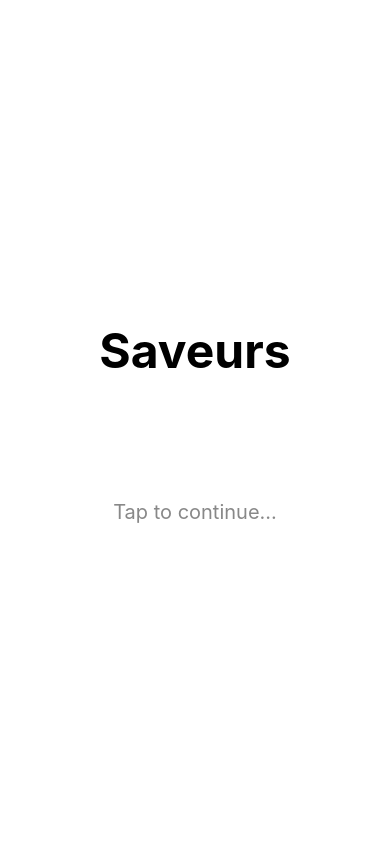
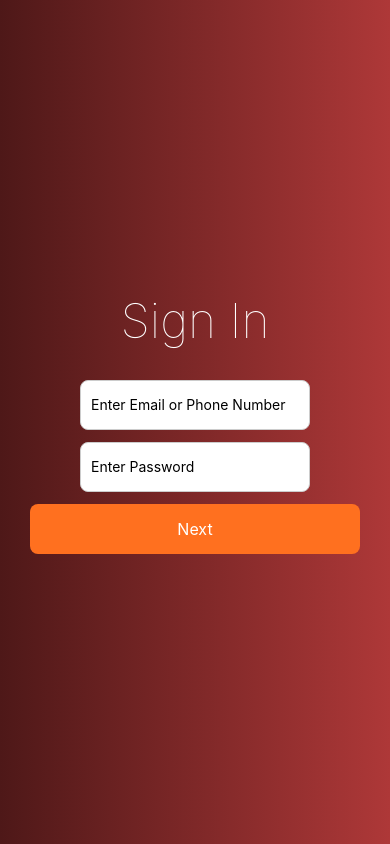
Before and after one commit to wes-brook/Saveurs, a React Native app: screen /SignUpScreen in a window 390 px wide. Built offline with nearby package versions, Linux system fonts and the light colour scheme.

Commit message:
9/15/24 Update: Started UI development

```diff
--- a/App.js
+++ b/App.js
@@ -1,66 +1,10 @@
-// import React from 'react';
-// import { StatusBar } from 'expo-status-bar';
-// import { StyleSheet, Text, View, TouchableOpacity } from 'react-native';
-// import { NavigationContainer } from '@react-navigation/native';
-// import { createStackNavigator } from '@react-navigation/stack';
-//
-//
-// // Home screen
-// function HomeScreen({ navigation }) {
-//   return (
-//     <TouchableOpacity style={styles.container} onPress={() => navigation.navigate('NextScreen')}>
-//       <Text style={styles.title}>Saveurs</Text>
-//       <Text style={styles.subtitle}>Tap to continue...</Text>
-//     </TouchableOpacity>
-//   );
-// }
-//
-// // New screen
-// function NextScreen() {
-//   return (
-//     <View>
-//       <Text style={styles.title}>Welcome</Text>
-//     </View>
-//   );
-// }
-//
-// const Stack = createStackNavigator();
-//
-// export default function App() {
-//   return (
-//     <NavigationContainer>
-//       <Stack.Navigator>
-//         <Stack.Screen name="Home" component={HomeScreen} options={{ headerShown: false}} />
-//         <Stack.Screen name="NextScreen" component={NextScreen} options={{ headerShown: false}} />
-//       </Stack.Navigator>
-//     </NavigationContainer>
-//   );
-// }
-//
-// const styles = StyleSheet.create({
-//   container: {
-//     flex: 1,
-//     backgroundColor: '#fff',
-//     alignItems: 'center',
-//     justifyContent: 'center',
-//   },
-//   title: {
-//     fontSize: 48,
-//     marginBottom: 20, // space between title and its surroundings
-//   },
-//   subtitle: {
-//     fontSize: 20,
-//     color: '#888',
-//     paddingTop: 100,  // Adds space below the title without moving the title up
-//   },
-// });
-
 // App.js
 import React from 'react';
 import { NavigationContainer } from '@react-navigation/native';
 import { createStackNavigator } from '@react-navigation/stack';
-import HomeScreen from './components/HomeScreen';
+import SignUpScreen from './components/SignUpScreen';
 import NextScreen from './components/NextScreen';
+import StartScreen from './components/StartScreen';
 
 const Stack = createStackNavigator();
 
@@ -68,7 +12,8 @@ export default function App() {
   return (
     <NavigationContainer>
       <Stack.Navigator>
-        <Stack.Screen name="Home" component={HomeScreen} options={{ headerShown: false }} />
+        <Stack.Screen name="StartScreen" component={StartScreen} options={{ headerShown: false }} />
+        <Stack.Screen name="SignUpScreen" component={SignUpScreen} options={{ headerShown: false }} />
         <Stack.Screen name="NextScreen" component={NextScreen} options={{ headerShown: false }} />
       </Stack.Navigator>
     </NavigationContainer>
--- a/components/HomeScreen.js
+++ /dev/null
@@ -1,34 +0,0 @@
-// HomeScreen.js
-import React from 'react';
-import { StyleSheet, Text, View, TouchableOpacity } from 'react-native';
-
-const HomeScreen = ({ navigation }) => {
-  return (
-    <TouchableOpacity style={styles.container} onPress={() => navigation.navigate('NextScreen')}>
-      <Text style={styles.title}>Saveurs</Text>
-      <Text style={styles.subtitle}>Tap to continue...</Text>
-    </TouchableOpacity>
-  );
-};
-
-const styles = StyleSheet.create({
-  container: {
-    flex: 1,
-    backgroundColor: '#fff',
-    alignItems: 'center',
-    justifyContent: 'center',
-  },
-  title: {
-    fontSize: 48,
-    fontWeight: 'bold',
-    //color: '#4CAF50',
-    marginBottom: 20,
-  },
-  subtitle: {
-    fontSize: 20,
-    color: '#888',
-    paddingTop: 100,
-  },
-});
-
-export default HomeScreen;
--- /dev/null
+++ b/components/SignUpScreen.js
@@ -0,0 +1,62 @@
+import React from 'react';
+import { View, TextInput, Text, TouchableOpacity, StyleSheet } from 'react-native';
+import {LinearGradient} from 'expo-linear-gradient';
+
+const App = () => {
+  return (
+    <LinearGradient colors={['#4E1818', '#AE3838']} start={{ x: 0, y: 0 }} end={{ x: 1, y: 0 }} style={styles.container}>
+      <Text style={styles.title}>Sign In</Text>
+        <TextInput
+          style={styles.input}
+          placeholder="Enter Email or Phone Number"
+          keyboardType="email-address" // Use 'phone-pad' for phone numbers
+        />
+        <TextInput
+          style={styles.input}
+          placeholder="Enter Password"
+          secureTextEntry={true} // Hides the password input
+        />
+        <TouchableOpacity style={styles.button}>
+          <Text style={styles.buttonText}>Next</Text>
+        </TouchableOpacity>
+    </LinearGradient>
+  );
+};
+
+const styles = StyleSheet.create({
+  container: {
+    flex: 1,
+    justifyContent: 'center',
+    alignItems: 'center',
+    //padding: 16,
+  },
+  input: {
+    height: 50,
+    backgroundColor: '#ffff',
+    borderColor: '#ccc',
+    borderWidth: 1,
+    borderRadius: 8,
+    marginBottom: 12,
+    paddingLeft: 10,
+  },
+  button: {
+    backgroundColor: '#FF701F',
+    padding: 15,
+    borderRadius: 8,
+    width: 330,
+    alignItems: 'center',
+  },
+  buttonText: {
+    color: '#fff',
+    fontSize: 16,
+  },
+  title: {
+    fontSize: 48,
+    fontWeight: 125,
+    color: '#ffff',
+    marginBottom: 30,
+    textAlign: 'center'
+  }
+});
+
+export default App;
--- /dev/null
+++ b/components/StartScreen.js
@@ -0,0 +1,48 @@
+import React from 'react';
+import { View, Text, Image, TouchableOpacity, StyleSheet, Dimensions } from 'react-native';
+//import LinearGradient from 'react-native-linear-gradient';
+import {LinearGradient} from 'expo-linear-gradient';
+
+const StartScreen = ({ navigation }) => {
+    const { height } = Dimensions.get('window');
+    const linePosition = height * 0.618; // 1/4 from the bottom
+
+    return (
+        <TouchableOpacity style={styles.container} onPress={() => navigation.navigate('SignUpScreen')}>
+          <LinearGradient colors={['#AE3838', '#4E1818']} style={styles.container}>
+            <Image source={require('../assets/icon.png')} style={styles.logo} />
+            <View style={[styles.line, { top: linePosition }]} />
+            <Text style={styles.buttonText}>Tap to begin</Text>
+          </LinearGradient>
+        </TouchableOpacity>
+      );
+};
+
+const styles = StyleSheet.create({
+  container: {
+    flex: 1,
+    justifyContent: 'center',
+    alignItems: 'center',
+  },
+  logo: {
+    width: 500,
+    height: 500,
+    resizeMode: 'contain',
+    marginBottom: 20,
+  },
+  line: {
+    position: 'absolute',
+    height: 3, // Increased height for the line (adjust as needed)
+    width: '55%', // Full width
+    backgroundColor: '#1D192B', // Color: Black
+    borderRadius: 2.5, // Rounded edges (optional)
+  },
+  buttonText: {
+    color: '#ffff',
+    fontSize: 16,
+    bottom: 135,
+    fontWeight: '200',
+  },
+});
+
+export default StartScreen;
--- a/navigation/StackNavigator.js
+++ b/navigation/StackNavigator.js
@@ -1,7 +1,8 @@
 // navigation/StackNavigator.js
 import React from 'react';
 import { createStackNavigator } from '@react-navigation/stack';
-import HomeScreen from '../components/HomeScreen';
+import StartScreen from '../components/StartScreen';
+import SignUpScreen from '../components/SignUpScreen';
 import NextScreen from '../components/NextScreen';
 
 const Stack = createStackNavigator();
@@ -9,7 +10,8 @@ const Stack = createStackNavigator();
 const StackNavigator = () => {
   return (
     <Stack.Navigator>
-      <Stack.Screen name="Home" component={HomeScreen} options={{ headerShown: false }} />
+      <Stack.Screen name="StartScreen" component={StartScreen} options={{ headerShown: false }} />
+      <Stack.Screen name="SignUpScreen" component={SignUpScreen} options={{ headerShown: false }} />
       <Stack.Screen name="NextScreen" component={NextScreen} options={{ headerShown: false }} />
     </Stack.Navigator>
   );
--- a/package.json
+++ b/package.json
@@ -17,9 +17,12 @@
     "react": "18.2.0",
     "react-dom": "18.2.0",
     "react-native": "0.74.5",
+    "react-native-linear-gradient": "^2.8.3",
     "react-native-safe-area-context": "^4.11.0",
     "react-native-screens": "^3.34.0",
-    "react-native-web": "~0.19.10"
+    "react-native-splash-screen": "^3.3.0",
+    "react-native-web": "~0.19.10",
+    "expo-linear-gradient": "~13.0.2"
   },
   "devDependencies": {
     "@babel/core": "^7.20.0"
```
Also changed, not shown: assets/icon.png, 1 other file (tests, documents, lock files or other folders).
